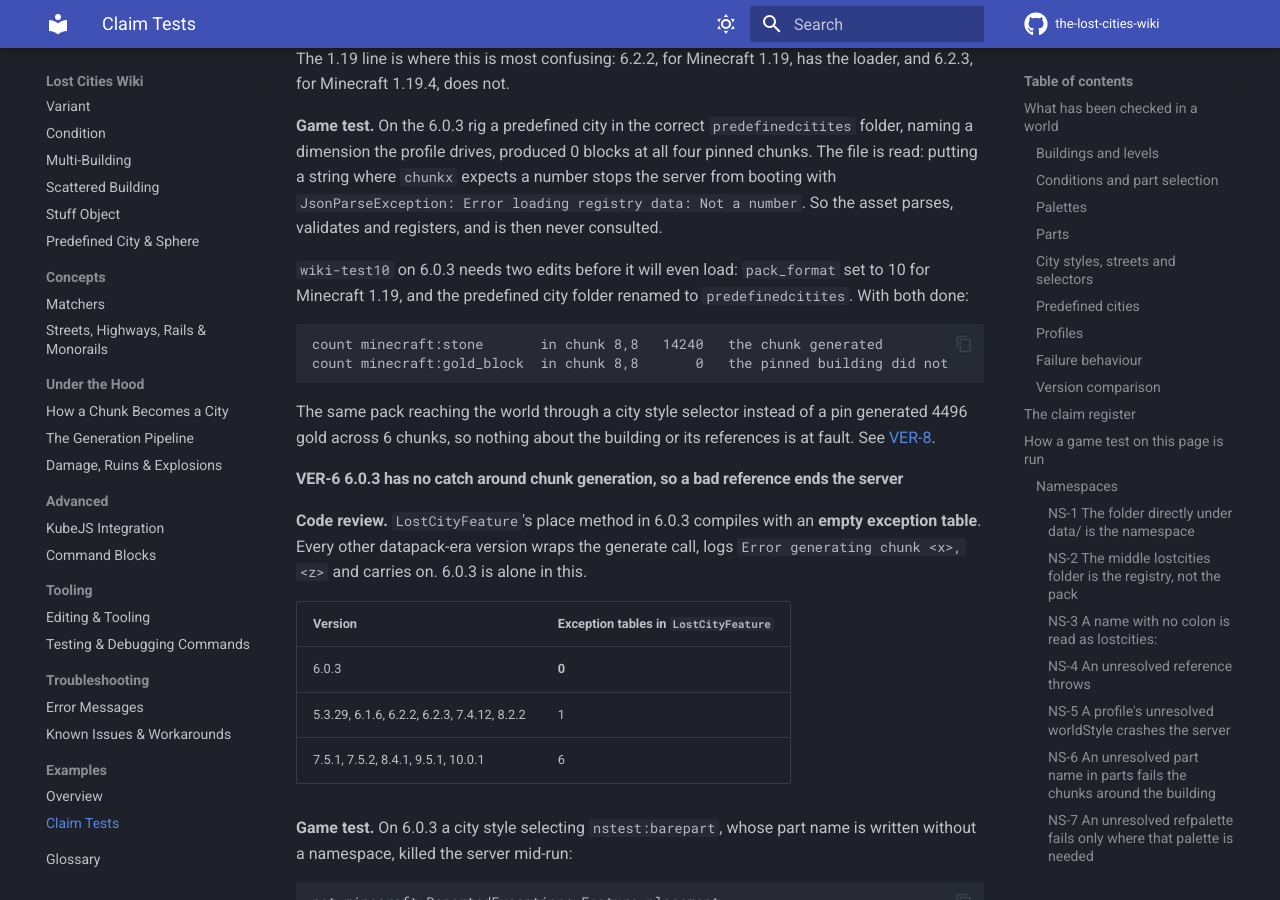
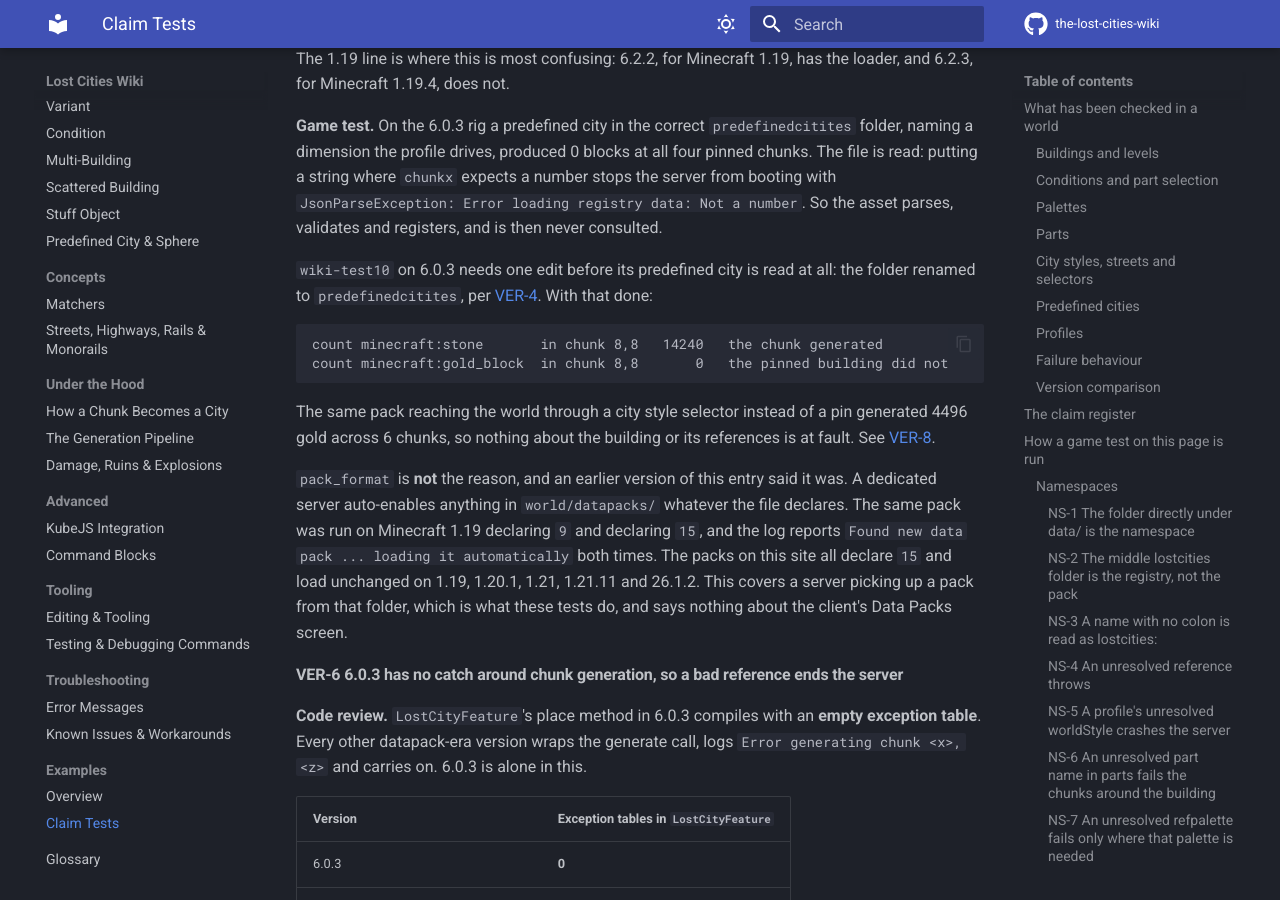
Before and after one commit to RinkyDinkyNooble/the-lost-cities-wiki, an MkDocs documentation site: the page built from docs/examples/claim-tests.md, in a window 1280 px wide and 900 px high, scrolled down 24811 px. Built offline with MkDocs 1.6.1 and Material for MkDocs 9.7.7, drawn with Linux system fonts in a browser that asks for light colours; comment, search, counter and statistics services are not loaded.

Commit message:
Correct a pack_format claim that was never true
The register said wiki-test10 needs pack_format set to 10 before 6.0.3
will load it. Planning the public rig meant encoding that as a manifest
field, so it got measured first: the same pack on Minecraft 1.19
declaring 9 and declaring 15 both log "Found new data pack ... loading
it automatically".

A dedicated server auto-enables anything in world/datapacks/ whatever
the file declares. The original 6.0.3 failure was the folder spelling
alone, and pack_format was a coincidence that survived as an
explanation.

Scoped to what was run: a server picking a pack up from that folder,
which is what these tests do. It says nothing about the client's Data
Packs screen.

Co-Authored-By: Claude Opus 5 <noreply@anthropic.com>

````diff
--- a/docs/examples/claim-tests.md
+++ b/docs/examples/claim-tests.md
@@ -940,9 +940,8 @@ a number stops the server from booting with
 `JsonParseException: Error loading registry data: Not a number`. So the asset parses,
 validates and registers, and is then never consulted.
 
-`wiki-test10` on 6.0.3 needs two edits before it will even load: `pack_format` set
-to 10 for Minecraft 1.19, and the predefined city folder renamed to
-`predefinedcitites`. With both done:
+`wiki-test10` on 6.0.3 needs one edit before its predefined city is read at all: the
+folder renamed to `predefinedcitites`, per [VER-4](#ver-4). With that done:
 
 ```
 count minecraft:stone       in chunk 8,8   14240   the chunk generated
@@ -952,6 +951,14 @@ count minecraft:gold_block  in chunk 8,8       0   the pinned building did not
 The same pack reaching the world through a city style selector instead of a pin
 generated 4496 gold across 6 chunks, so nothing about the building or its
 references is at fault. See [VER-8](#ver-8).
+
+`pack_format` is **not** the reason, and an earlier version of this entry said it was.
+A dedicated server auto-enables anything in `world/datapacks/` whatever the file
+declares. The same pack was run on Minecraft 1.19 declaring `9` and declaring `15`,
+and the log reports `Found new data pack ... loading it automatically` both times.
+The packs on this site all declare `15` and load unchanged on 1.19, 1.20.1, 1.21,
+1.21.11 and 26.1.2. This covers a server picking up a pack from that folder, which is
+what these tests do, and says nothing about the client's Data Packs screen.
 
 #### VER-6 6.0.3 has no catch around chunk generation, so a bad reference ends the server { #ver-6 }
 
````
